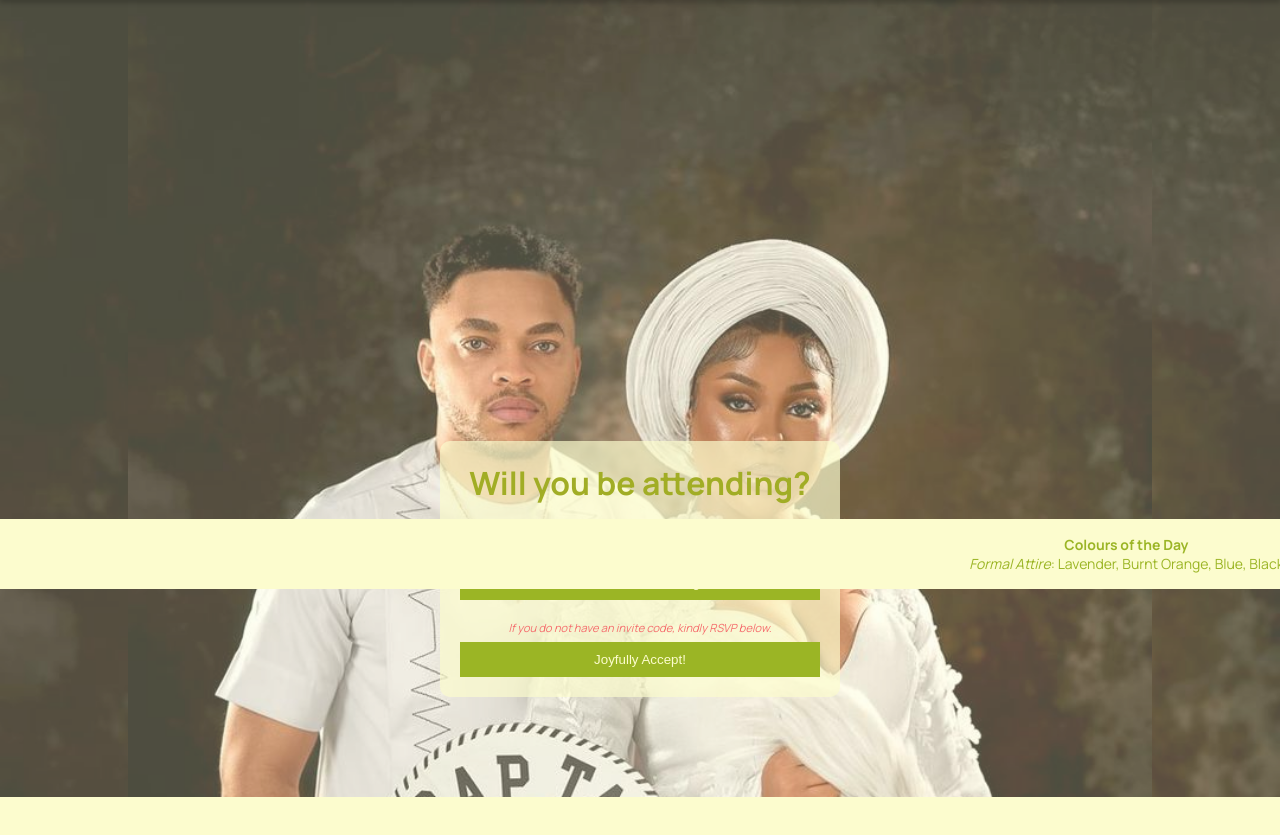
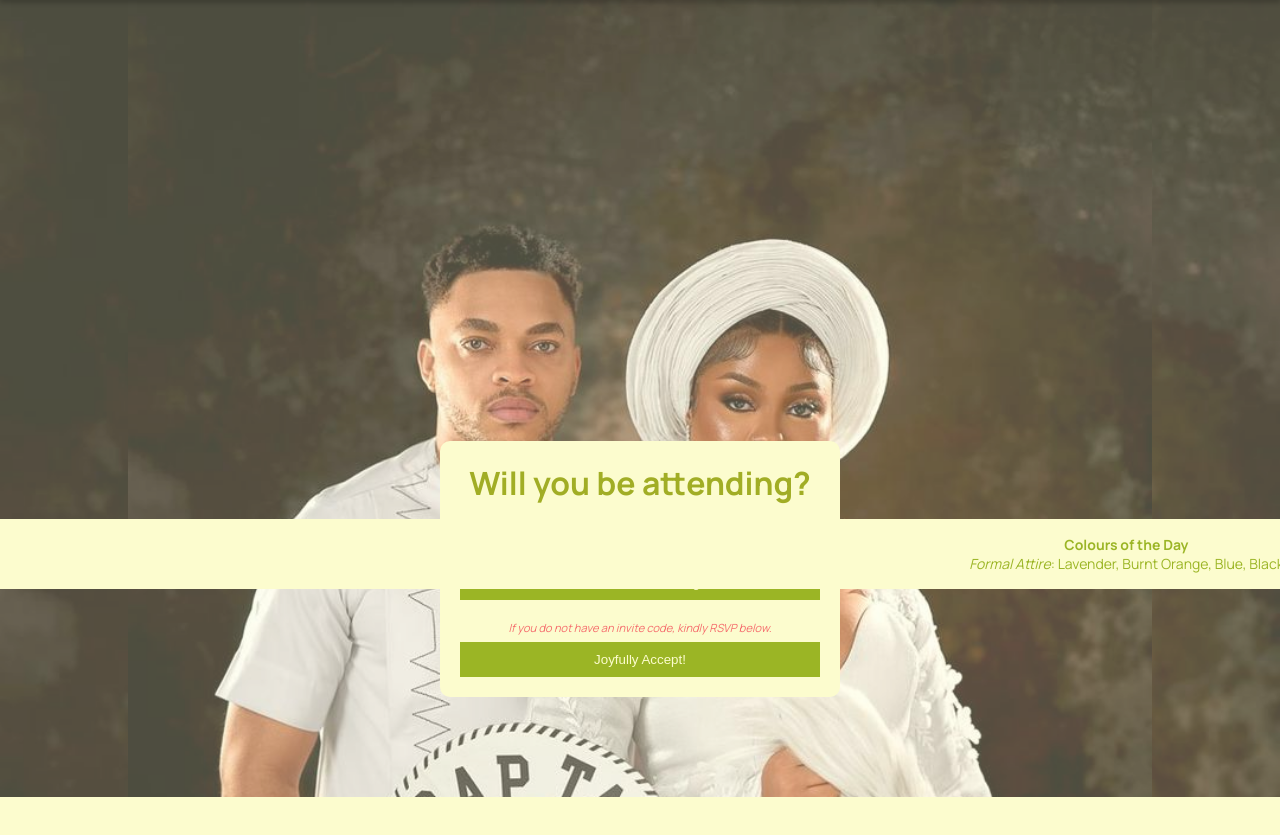
Before and after one commit to regal-shabazz/theOkafors24, a website with bundled scripts: page index.html in a window 1280 px wide. Shown: the part 211-1046 px from the top of the page. Built offline with nearby package versions, Linux system fonts and the light colour scheme.

Commit message:
reset rsvp query bg to prev style

```diff
--- a/styles/main.css
+++ b/styles/main.css
@@ -57,7 +57,7 @@ strong {
 }
 
 .rsvp-query {
-  background-color: #fcfcceaf;
+  background-color: #fcfcce;
   padding: 20px;
   width: 100%;
   position: absolute;
```
